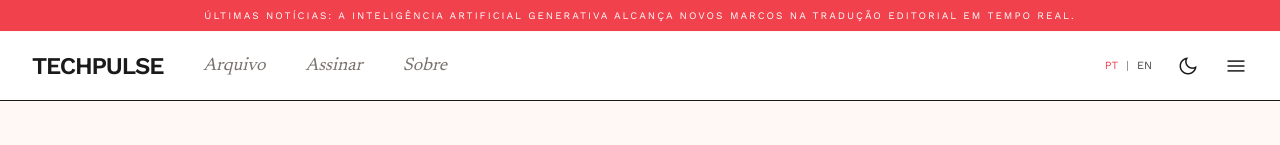
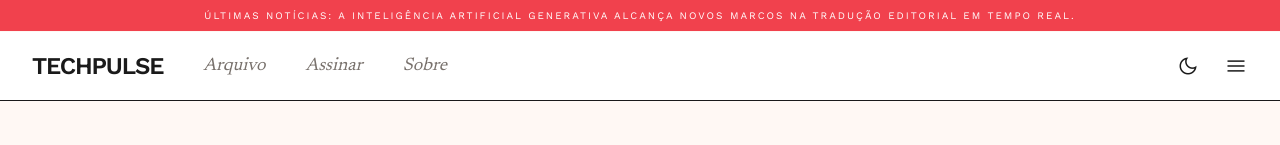
Before and after one commit to JoaoVitorTelesCentrone/tech-blog, a Next.js app: page / in a window 1280 px wide. Shown: the top 145 px of the page. Built offline with nearby package versions, Linux system fonts and the light colour scheme.

Commit message:
style: remove seletor de idioma do cabecalho

```diff
--- a/components/Header.tsx
+++ b/components/Header.tsx
@@ -14,7 +14,6 @@ const navLinks = [
 export default function Header() {
   const pathname = usePathname()
   const { theme, setTheme } = useTheme()
-  const [lang, setLang] = useState<'PT' | 'EN'>('PT')
   const [mobileOpen, setMobileOpen] = useState(false)
   const isHome = pathname === '/'
 
@@ -61,29 +60,6 @@ export default function Header() {
           </div>
 
           <div className="flex items-center gap-6">
-            <div className="flex items-center gap-2 font-label-caps text-[11px] cursor-pointer select-none">
-              <span
-                onClick={() => setLang('PT')}
-                className={
-                  lang === 'PT'
-                    ? 'text-accent-coral'
-                    : 'text-on-surface-variant hover:text-accent-coral transition-colors'
-                }
-              >
-                PT
-              </span>
-              <span className="text-outline">|</span>
-              <span
-                onClick={() => setLang('EN')}
-                className={
-                  lang === 'EN'
-                    ? 'text-accent-coral'
-                    : 'text-on-surface-variant hover:text-accent-coral transition-colors'
-                }
-              >
-                EN
-              </span>
-            </div>
 
             <button
               onClick={() => setTheme(theme === 'dark' ? 'light' : 'dark')}
```
